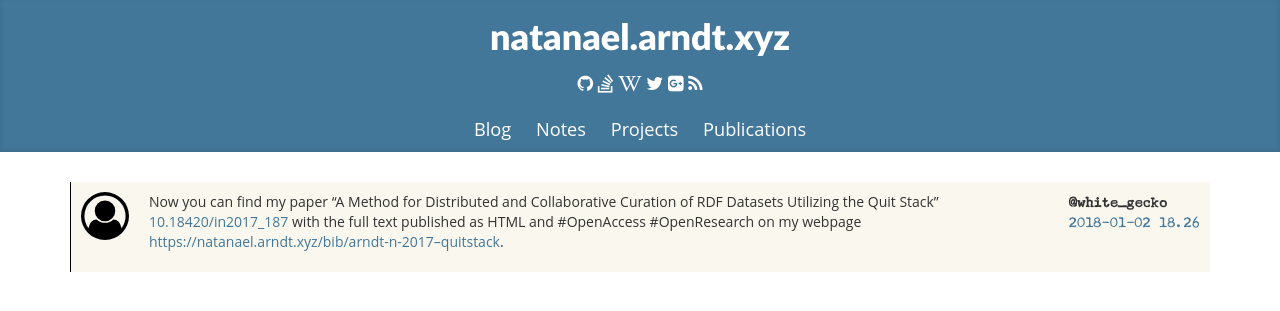
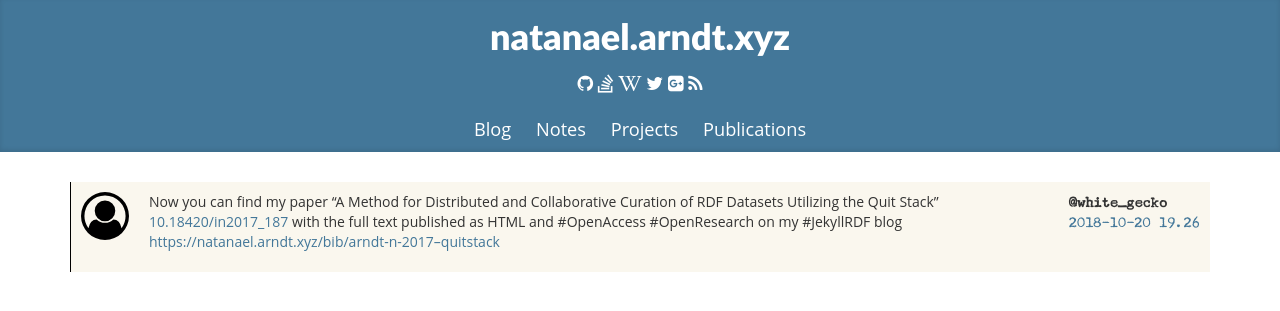
Before and after one commit to white-gecko/natanael.arndt.xyz, a Jekyll site: the page built from _posts/2018-10-20-fulltext.md, in a window 1280 px wide. Shown: the top 311 px of the page. Built offline with Jekyll 4.4.1, drawn with Linux system fonts in a browser that asks for light colours.

Commit message:
Fix data and minor things

```diff
--- a/_posts/2018-10-20-fulltext.md
+++ b/_posts/2018-10-20-fulltext.md
@@ -1,7 +1,7 @@
 ---
 layout: status
-date:   2018-01-02 19:26:00+02:00
+date:   2018-10-20 19:26:00+02:00
 author: white_gecko
 ---
 
-Now you can find my paper “A Method for Distributed and Collaborative Curation of RDF Datasets Utilizing the Quit Stack” [10.18420/in2017_187](https://dx.doi.org/10.18420/in2017_187) with the full text published as HTML and #OpenAccess #OpenResearch on my webpage [https://natanael.arndt.xyz/bib/arndt-n-2017--quitstack](https://natanael.arndt.xyz/bib/arndt-n-2017--quitstack).
+Now you can find my paper “A Method for Distributed and Collaborative Curation of RDF Datasets Utilizing the Quit Stack” [10.18420/in2017_187](https://dx.doi.org/10.18420/in2017_187) with the full text published as HTML and #OpenAccess #OpenResearch on my #JekyllRDF blog [https://natanael.arndt.xyz/bib/arndt-n-2017--quitstack](https://natanael.arndt.xyz/bib/arndt-n-2017--quitstack)
```
